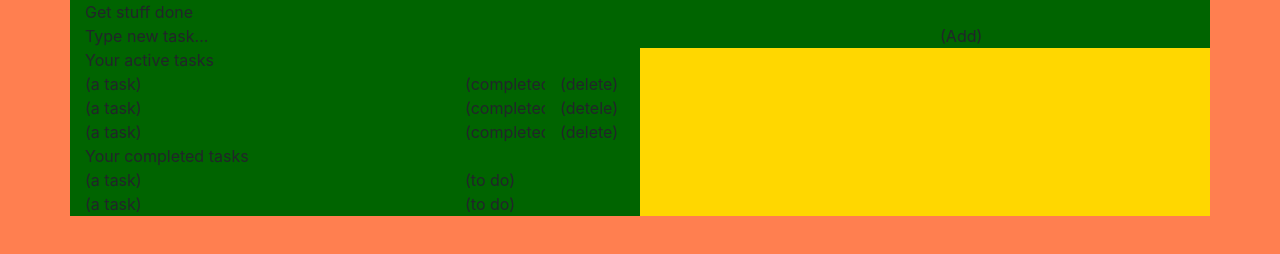
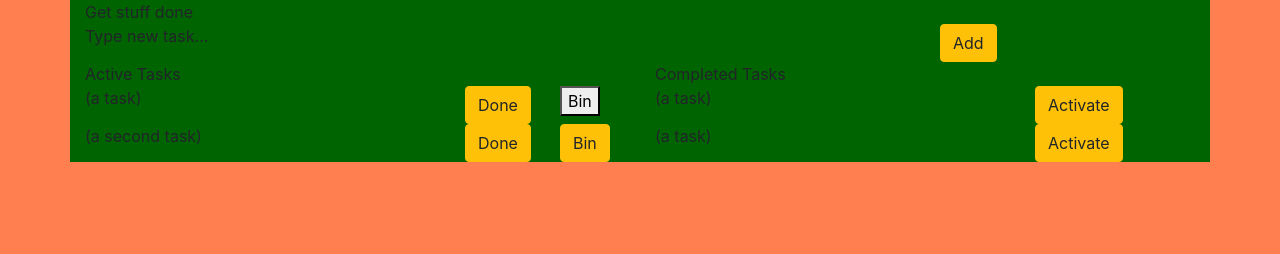
Before and after one commit to KateSanto/ToDo-Get-Stuff-Done, a plain HTML site: page index.html in a window 1280 px wide. Drawn offline with nearby package versions, Linux system fonts and the light colour scheme.

Commit message:
Structure ready. Starting to experiment with buttons

```diff
--- a/index.html
+++ b/index.html
@@ -18,86 +18,77 @@
                 Get stuff done
             </div>
         </div>
-    </div>
-
-    <div class="container adding">
         <div class="row">
             <div class="col-9 green">
                 Type new task...
             </div>
             <div class="col-3 green">
-                (Add)
+                <button type="button" class="btn btn-warning">Add</button>
+            </div>
+        </div>
+
+        <!-- Row to hold the two columns of active / completed tasks -->
+        <div class="row">
+
+            <!-- Active Tasks -->
+            <div class="col-12 col-sm-6">
+                <div class="row">
+                    <div class="col-12 green">
+                        Active Tasks
+                    </div>
+                </div>
+                <div class="row">
+                    <div class="col-8 green">
+                        (a task)
+                    </div>
+                    <div class="col-2 green">
+                        <button type="button" class="btn btn-warning">Done</button>
+                    </div>
+                    <div class="col-2 green"> <!--starting to experiment with buttons-->
+                        <button type="button" class="glyphicon glyphicon-trash">Bin</button>
+
+                    </div>
+                </div>
+                <div class="row">
+                    <div class="col-8 green">
+                        (a second task)
+                    </div>
+                    <div class="col-2 green">
+                        <button type="button" class="btn btn-warning">Done</button>
+                    </div>
+                    <div class="col-2 green">
+                        <button type="button" class="btn btn-warning">Bin</button>
                     </div>
                 </div>
             </div>
 
-
-    <div class="container">
+            <!-- Completed Tasks -->
+            <div class="col-12 col-sm-6">
                 <div class="row">
-            <div class="col-12 col-sm-6 green">
-                Your active tasks
+                    <div class="col-12 green">
+                        Completed Tasks
                     </div>
                 </div>
                 <div class="row">
-            <div class="col-8 col-sm-4 green">
+                    <div class="col-8 green">
                         (a task)
                     </div>
-            <div class="col-2 col-sm-1 green">
-                (completed)
-            </div>
-            <div class="col-2 col-sm-1 green">
-                    (delete)
+                    <div class="col-4 green">
+                        <button type="button" class="btn btn-warning">Activate</button>
                     </div>
                 </div>
                 <div class="row">
-            <div class="col-8 col-sm-4 green">
+                    <div class="col-8 green">
                         (a task)
                     </div>
-            <div class="col-2 col-sm-1 green">
-                (completed)
-            </div>
-            <div class="col-2 col-sm-1 green">
-                (detele)
+                    <div class="col-4 green">
+                        <button type="button" class="btn btn-warning">Activate</button>
                     </div>
                 </div>
-        <div class="row">
-            <div class="col-8 col-sm-4 green">
-                (a task)
-            </div>
-            <div class="col-2 col-sm-1 green">
-                (completed)
-            </div>
-            <div class="col-2 col-sm-1 green">
-                (delete)
             </div>
         </div>
     </div>
 
-    <div class="container">
-        <div class="row">
-            <div class="col-12 col-sm-6 green">
-                Your completed tasks
-            </div>
-        </div>
-        <div class="row">
-            <div class="col-8 col-sm-4 green">
-                (a task)
-            </div>
-            <div class="col-4 col-sm-2 green">
-                (to do)
-            </div>
-        </div>
-        <div class="row">
-            <div class="col-8 col-sm-4 green">
-                (a task)
-            </div>
-            <div class="col-4 col-sm-2 green">
-                (to do)
-            </div>
-        </div>
-    </div>
-
-
 </body>
 
 </html>
```
Lines whose indentation alone changed are shown as unchanged.
